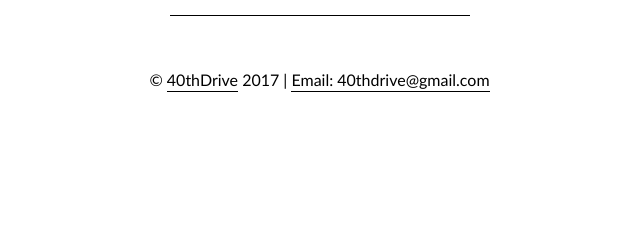
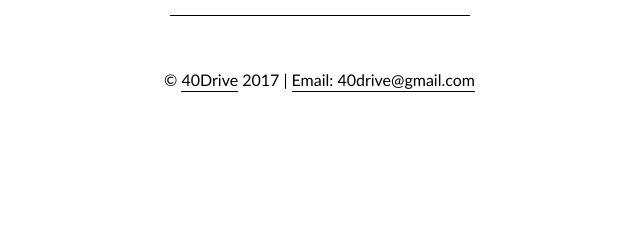
Before and after one commit to horsewithnoname-40th/web, a plain HTML site: page index.html in a window 1280 px wide. Shown: the part 408-648 px from the top of the page, 472-1112 px from the left. Drawn offline with Linux system fonts and the light colour scheme.

Commit message:
Update index.html

```diff
--- a/index.html
+++ b/index.html
@@ -109,7 +109,7 @@
 
 
   <hr>
-  <div class="copyright">&copy; <a href="  ">40thDrive</a> 2017 | <a href="  ">Email: 40thdrive@gmail.com</a> </div>
+  <div class="copyright">&copy; <a href="  ">40Drive</a> 2017 | <a href="  ">Email: 40drive@gmail.com</a> </div>
 
   </footer>
   </article>
```
